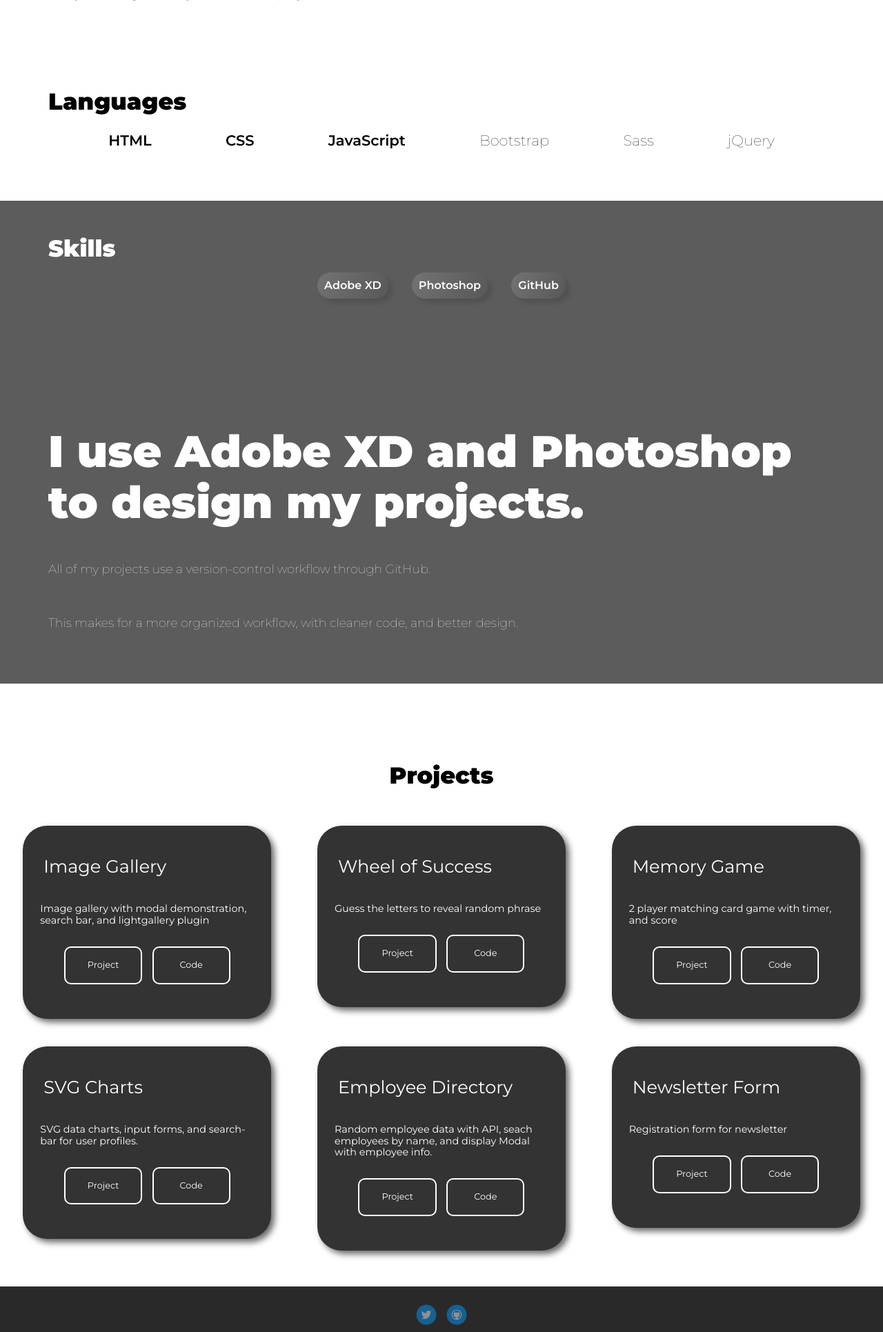
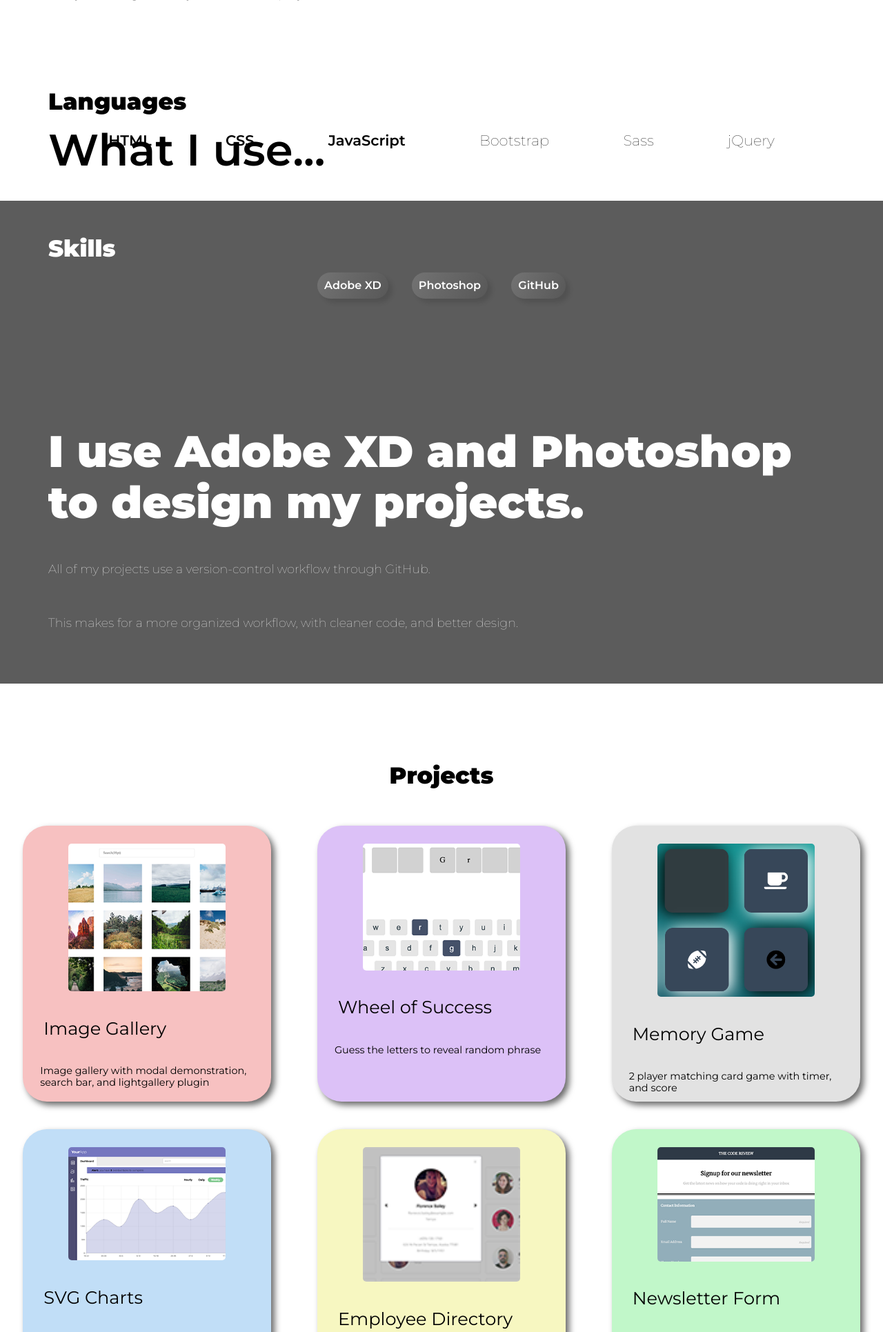
Before and after one commit to Sizu24/sizu24.github.io, a PHP site: page / in a window 1280 px wide. Shown: the part 1622-3553 px from the top of the page at 69% size. Run offline with PHP 8.4, Linux system fonts and the light colour scheme; some libraries are stand-ins or nearby versions.

Commit message:
cards different color

```diff
--- a/css/style.css
+++ b/css/style.css
@@ -494,6 +494,10 @@ span {
   }
 }
 
+.more-info h2 {
+  padding-top: 50px;
+}
+
 .languages {
   background-color: #fff;
 }
@@ -549,11 +553,11 @@ span {
   text-align: left;
   font-weight: 400;
   font-size: 1.6em;
-  color: #ffffff;
+  color: #000;
   padding-left: 10px;
 }
 .card-description {
-  color: #ffffff;
+  color: #000;
   text-align: left;
   font-size: 0.9em;
   padding: 5px;
@@ -731,11 +735,30 @@ footer {
 
 .card {
   width: 360px;
+  height: 400px;
   margin: 20px auto;
   padding: 10px 20px 40px 20px;
   border-radius: 35px;
   box-shadow: 5px 5px 10px 0 rgba(0, 0, 0, 0.596);
   background-color: #333333;
+}
+.card:nth-child(1) {
+  background-color: #F7C1C1;
+}
+.card:nth-child(2) {
+  background-color: #DCC1F7;
+}
+.card:nth-child(3) {
+  background-color: #E2E2E2;
+}
+.card:nth-child(4) {
+  background-color: #C1DEF7;
+}
+.card:nth-child(5) {
+  background-color: #F7F7C1;
+}
+.card:nth-child(6) {
+  background-color: #C1F7C9;
 }
 
 #background {
@@ -755,7 +778,6 @@ footer {
   width: 95%;
   border-radius: 5px;
   opacity: 1;
-  display: none;
 }
 
 #pic {
--- a/index.html
+++ b/index.html
@@ -88,6 +88,7 @@
 
           <div class="more-info">
             <div class="languages info">
+              <h2>What I use...</h2>
               <h3>Languages</h3>
               <ul>
                 <li>HTML</li>
@@ -136,8 +137,6 @@
             <p class="card-description">
               Image gallery with modal demonstration, search bar, and lightgallery plugin
             </p>
-            <a href=""><button class="run-button">Project</button></a>
-            <button class="code-button">Code</button>
           </div>
 
           <div class="card">
@@ -148,8 +147,6 @@
             <p class="card-description">
               Guess the letters to reveal random phrase
             </p>
-            <button class="run-button">Project</button>
-            <button class="code-button">Code</button>
           </div>
 
           <div class="card">
@@ -160,8 +157,6 @@
               <p class="card-description">
                 2 player matching card game with timer, and score
               </p>
-              <button class="run-button">Project</button>
-              <button class="code-button">Code</button>
           </div>
 
           <div class="card">
@@ -174,8 +169,6 @@
               <p class="card-description">
                 SVG data charts, input forms, and search-bar for user profiles.
               </p>
-              <button class="run-button">Project</button>
-              <button class="code-button">Code</button>
           </div>
 
           <div class="card">
@@ -186,8 +179,6 @@
             <p class="card-description">
               Random employee data with API, seach employees by name, and display Modal with employee info.
             </p>
-            <button class="run-button">Project</button>
-            <button class="code-button">Code</button>
           </div>
 
           <div class="card">
@@ -198,8 +189,6 @@
             <p class="card-description">
               Registration form for newsletter
             </p>
-            <button class="run-button">Project</button>
-            <button class="code-button">Code</button>
           </div>
         </div>
       </div>
--- a/scss/partials/base/_typography.scss
+++ b/scss/partials/base/_typography.scss
@@ -76,7 +76,7 @@ span{
   color: #fff;
 }
 
-
+// About section
 .info{
   width: 100%;
   h2{
@@ -142,6 +142,11 @@ span{
   }
 }
 
+.more-info {
+  h2{
+    padding-top: 50px;
+  }
+}
 .languages{
   background-color: #fff;
   h3{
@@ -199,12 +204,12 @@ span{
     text-align: left;
     font-weight: 400;
     font-size: 1.6em;
-    color: #ffffff;
+    color: #000;
     padding-left: 10px;
     // text-transform: uppercase;
   }
   &-description{
-    color: #ffffff;
+    color: #000;
     text-align: left;
     font-size: 0.9em;
     padding: 5px;
--- a/scss/partials/component/_cards.scss
+++ b/scss/partials/component/_cards.scss
@@ -14,9 +14,28 @@
 
 .card{
   width: 360px;
+  height: 400px;
   margin: 20px auto;
   padding: 10px 20px 40px 20px;
   border-radius: 35px;
   box-shadow: 5px 5px 10px 0 rgba(0, 0, 0, 0.596);
   background-color: #333333;
+  &:nth-child(1){
+    background-color: #F7C1C1;
+  }
+  &:nth-child(2){
+    background-color: #DCC1F7;
+  }
+  &:nth-child(3){
+    background-color: #E2E2E2;
+  }
+  &:nth-child(4){
+    background-color: #C1DEF7;
+  }
+  &:nth-child(5){
+    background-color: #F7F7C1;
+  }
+  &:nth-child(6){
+    background-color: #C1F7C9;
+  }
 }
--- a/scss/partials/component/_images.scss
+++ b/scss/partials/component/_images.scss
@@ -20,7 +20,6 @@
     width: 95%;
     border-radius: 5px;
     opacity: 1.0;
-    display: none;
   }
 }
 
```
Also changed, not shown: 2 other files.
